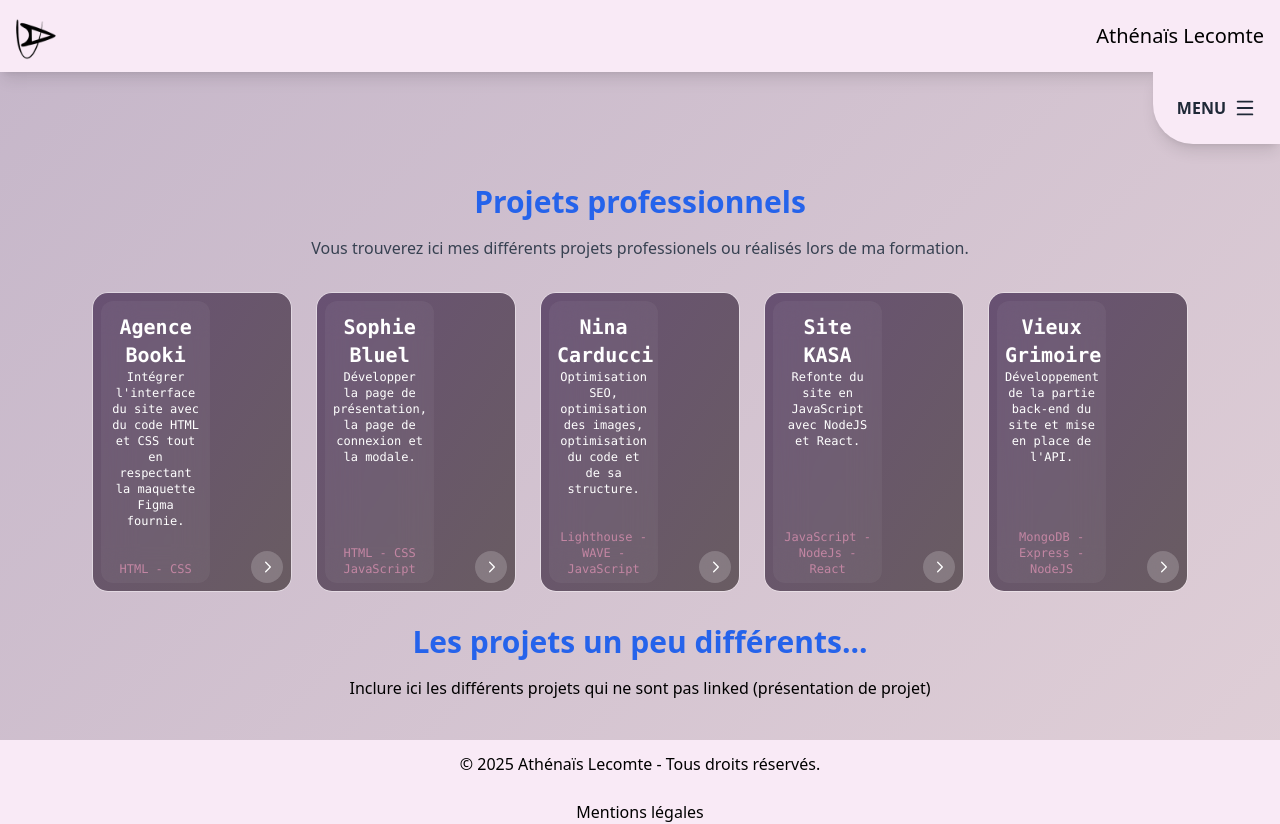
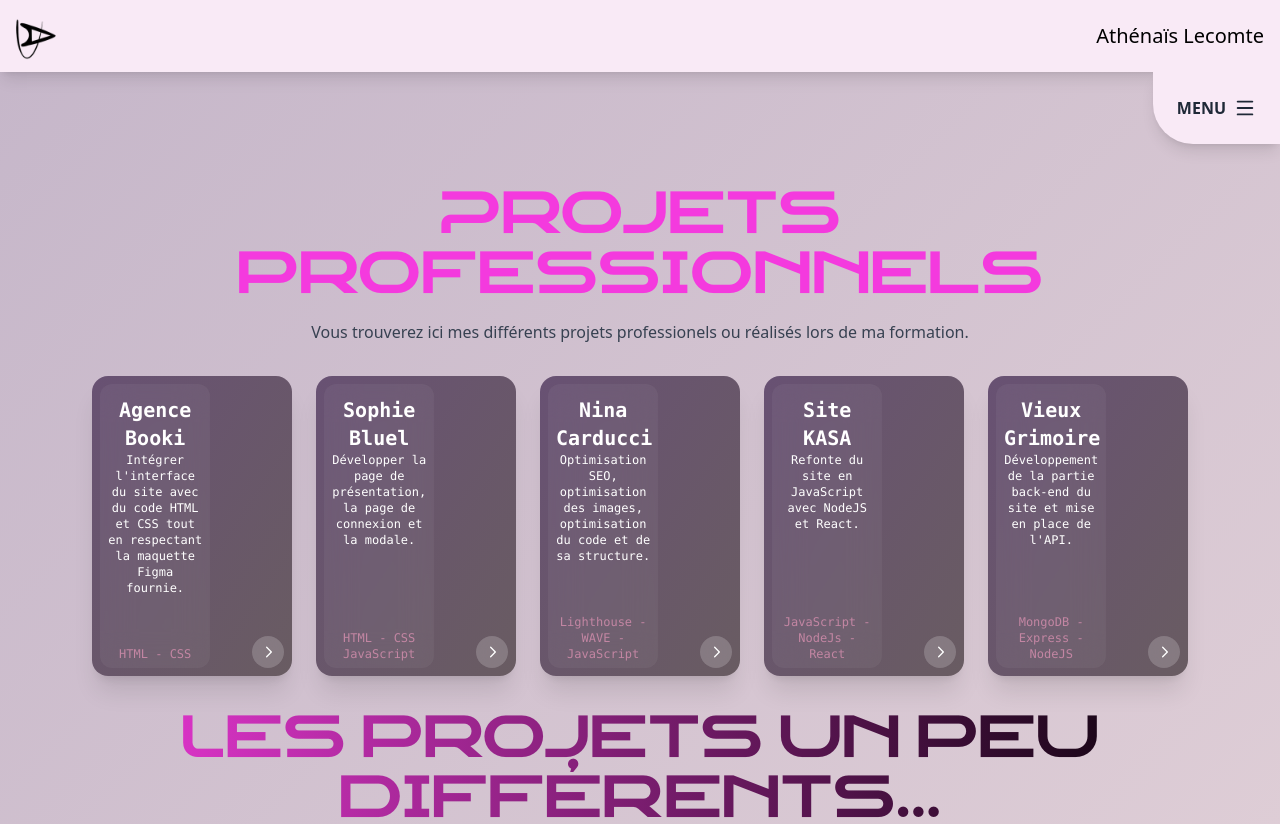
Before and after one commit to Piamah/portfolio3, a React (Vite) app: page /professional in a window 1280 px wide. Shown: the top 824 px of the page. Built offline with nearby package versions, Linux system fonts and the light colour scheme.

Commit message:
Color and font of pro  title section updated, need to be review. Last things to do written appart

```diff
--- a/src/components/Card.jsx
+++ b/src/components/Card.jsx
@@ -2,7 +2,7 @@ import React from "react";
 
 const Card = ({ title, subtitle, tech, link }) => {
   return (
-    <div className="w-[200px] h-[300px] relative border border-solid border-white/40 rounded-2xl overflow-hidden group">
+    <div className="w-[200px] h-[300px] relative shadow-xl rounded-2xl overflow-hidden group">
       {/* --- bg --- */}
       <div className="w-full h-full p-1 absolute bg-[linear-gradient(to_bottom_right,var(--card-bg-start),var(--card-bg-end))]">
       </div>
--- a/src/index.css
+++ b/src/index.css
@@ -19,7 +19,7 @@
     --button-bg-end: #9708DA;
     --nav: red;
     --menu: #F9EAF6;
-    --text: blue;
+    --text: #F43ADE ;
     --texthover: pink;
     --bg-secodary: green;
     --title: white;
@@ -65,6 +65,14 @@
   font-display: swap;
 }
 
+@font-face {
+  font-family: 'RostexRegular';
+  src: url('./assets/fonts/Rostex-Regular.woff') format('woff');
+  font-weight: normal;
+  font-style: normal;
+  font-display: swap;
+}
+
 @keyframes fadeOut {
   0% { opacity: 1; }
   100% { opacity: 0; }
--- a/src/pages/Professional.jsx
+++ b/src/pages/Professional.jsx
@@ -49,7 +49,7 @@ const Projects = () => {
           <Menu />
         </div>
         <section className="text-center p-10">
-          <h1 className="text-3xl font-bold text-blue-600 mb-4">Projets professionnels</h1>
+          <h1 className="text-6xl font-RostexRegular text-[var(--text)] mb-4">Projets professionnels</h1>
           <p className="text-gray-700">
             Vous trouverez ici mes différents projets professionels ou réalisés lors de ma formation.
           </p>
@@ -58,7 +58,8 @@ const Projects = () => {
             <Card key={index} {...card} />
           ))}
         </div>
-        <h2 className="text-3xl font-bold text-blue-600 mb-4">Les projets un peu différents...</h2>
+        <h2 className="text-6xl font-RostexRegular bg-gradient-to-r from-[#F43ADE] to-black bg-clip-text text-transparent mb-4">
+Les projets un peu différents...</h2>
         <p>Inclure ici les différents projets qui ne sont pas linked (présentation de projet)</p>
         </section>
     </>
--- a/tailwind.config.js
+++ b/tailwind.config.js
@@ -9,7 +9,8 @@ export default {
   	extend: {
 		fontFamily: {
         Rostex: ['Rostex', 'sans-serif'],
-		NordiquePro: ['NordiquePro', 'sans-serif']
+		NordiquePro: ['NordiquePro', 'sans-serif'],
+		RostexRegular: ['RostexRegular', 'sans-serif']
       },
   		borderRadius: {
   			lg: 'var(--radius)',
```
Also changed, not shown: src/assets/fonts/Rostex-Regular.woff (added).
